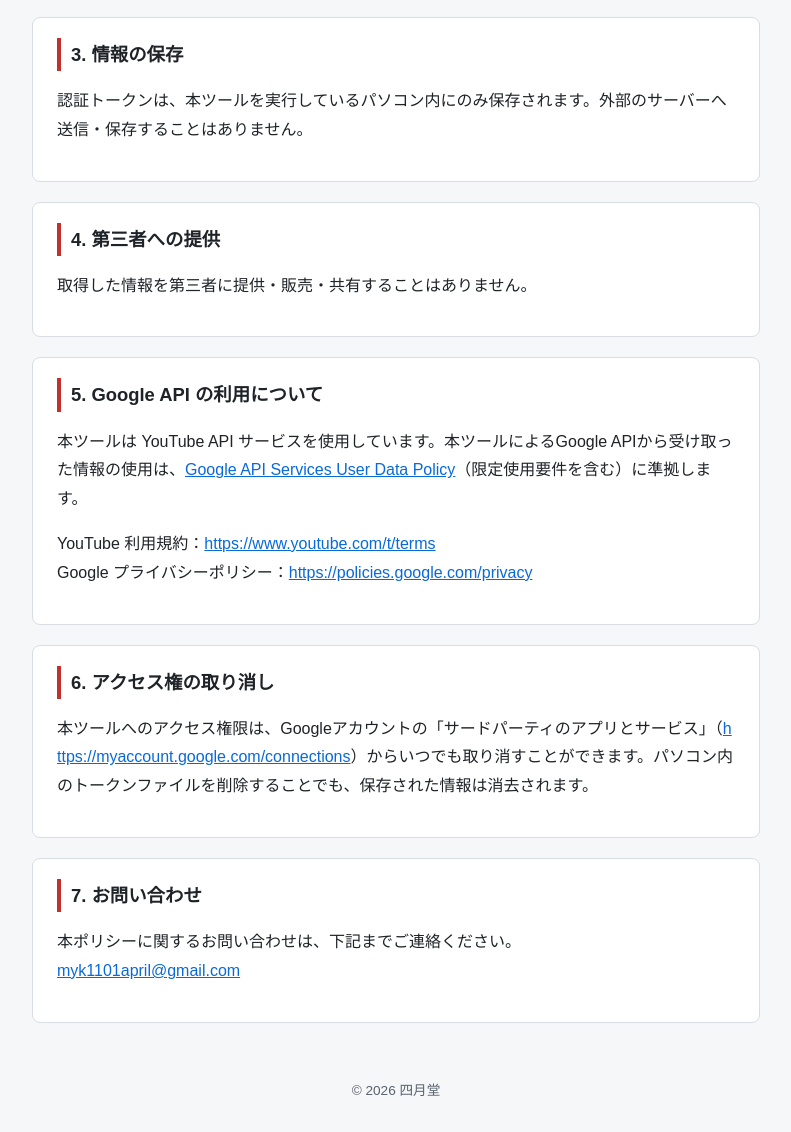
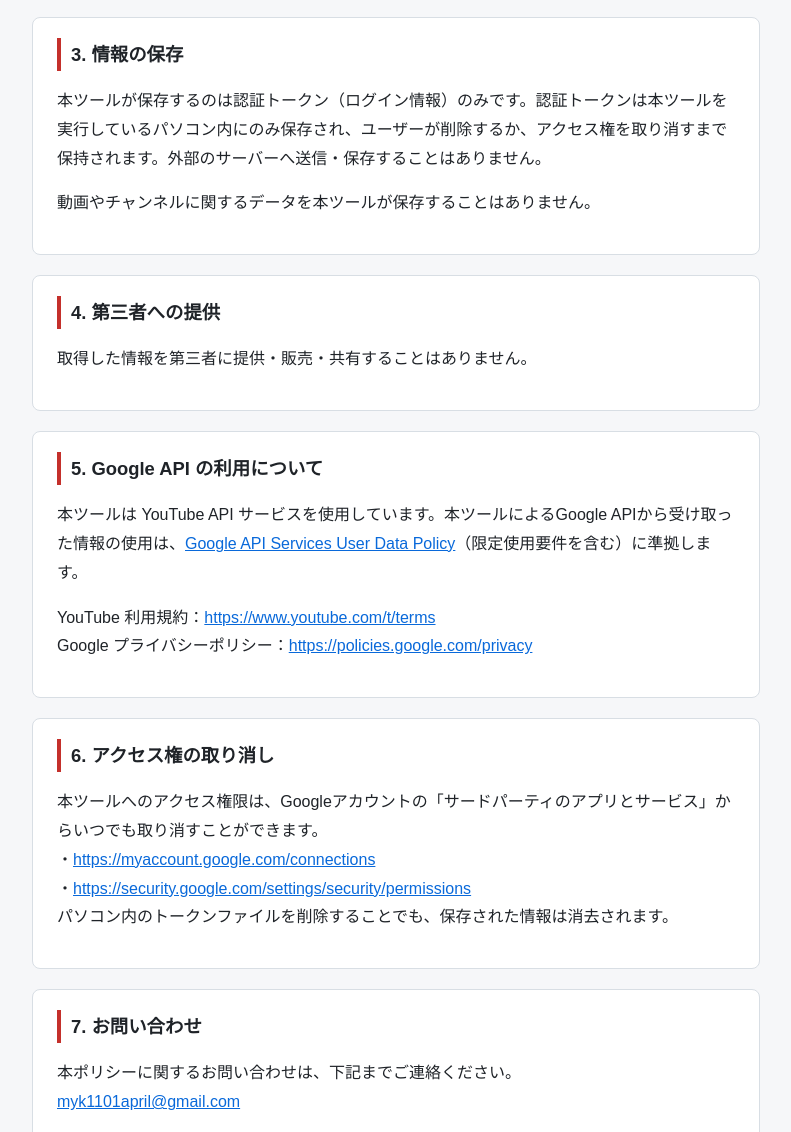
Before and after one commit to miyake-tools/shigatsudo-uploader, a plain HTML site: page privacy-policy.html in a window 1280 px wide. Shown: the part 817-1949 px from the top of the page, without its empty margins (244-1035 px from the left). Drawn offline with Linux system fonts and the light colour scheme.

Commit message:
Add data retention and revocation links

```diff
--- a/privacy-policy.html
+++ b/privacy-policy.html
@@ -26,7 +26,8 @@
 </section>
 <section>
 <h2>3. 情報の保存</h2>
-<p>認証トークンは、本ツールを実行しているパソコン内にのみ保存されます。外部のサーバーへ送信・保存することはありません。</p>
+<p>本ツールが保存するのは認証トークン（ログイン情報）のみです。認証トークンは本ツールを実行しているパソコン内にのみ保存され、ユーザーが削除するか、アクセス権を取り消すまで保持されます。外部のサーバーへ送信・保存することはありません。</p>
+<p>動画やチャンネルに関するデータを本ツールが保存することはありません。</p>
 </section>
 <section>
 <h2>4. 第三者への提供</h2>
@@ -40,7 +41,9 @@ Google プライバシーポリシー：<a href="https://policies.google.com/pri
 </section>
 <section>
 <h2>6. アクセス権の取り消し</h2>
-<p>本ツールへのアクセス権限は、Googleアカウントの「サードパーティのアプリとサービス」（<a href="https://myaccount.google.com/connections">https://myaccount.google.com/connections</a>）からいつでも取り消すことができます。パソコン内のトークンファイルを削除することでも、保存された情報は消去されます。</p>
+<p>本ツールへのアクセス権限は、Googleアカウントの「サードパーティのアプリとサービス」からいつでも取り消すことができます。<br>
+・<a href="https://myaccount.google.com/connections">https://myaccount.google.com/connections</a><br>
+・<a href="https://security.google.com/settings/security/permissions">https://security.google.com/settings/security/permissions</a><br>パソコン内のトークンファイルを削除することでも、保存された情報は消去されます。</p>
 </section>
 <section>
 <h2>7. お問い合わせ</h2>
```
